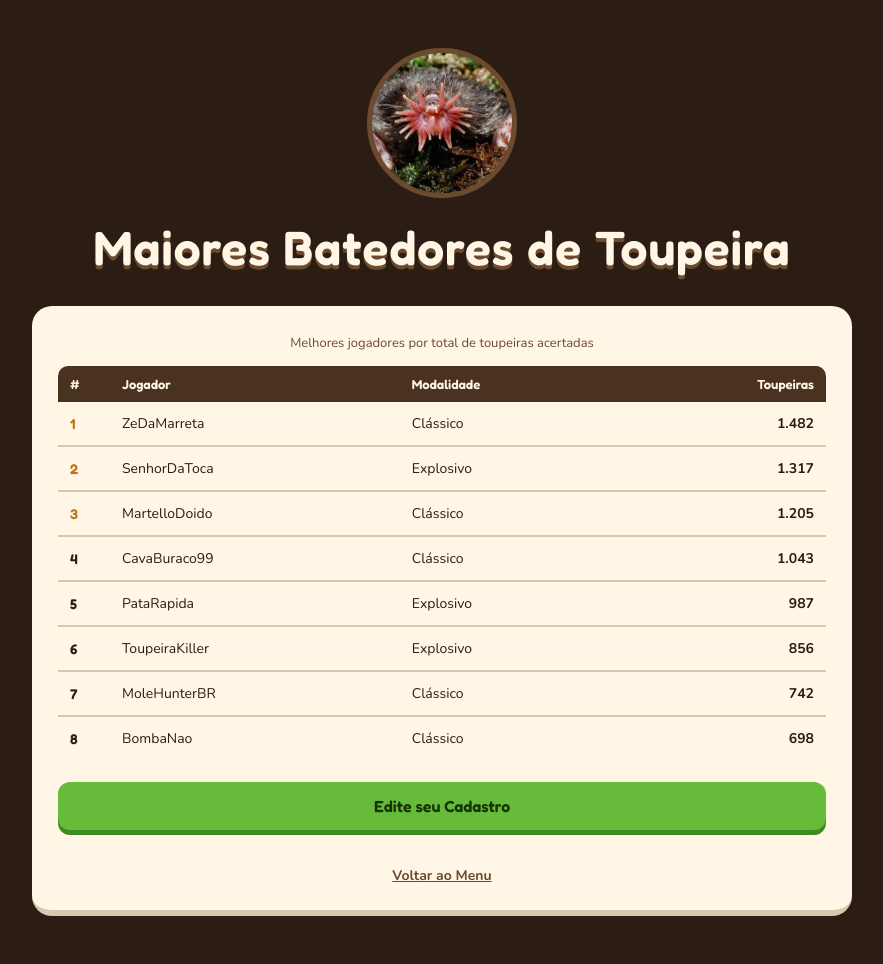
After one commit to NicolasFogacaCosta/SI401-Whack-a-Mole, a PHP site: page /ranking.html in a window 1280 px wide. The commit adds this page. Shown: the whole page, without its empty margins (198-1081 px from the left). Run offline with PHP 8.4, Linux system fonts and the light colour scheme.

Commit message:
Add files via upload
Terminei menu

Fiz ranking e historico

```diff
--- /dev/null
+++ b/ranking.html
@@ -0,0 +1,94 @@
+<!DOCTYPE html>
+<html lang="pt">
+    <head>
+        <meta charset="UTF-8">
+        <title>Whack-a-Mole Ranking</title>
+        <link rel="stylesheet" href="style.css">
+    </head>
+
+    <body>
+        <header class="login-screen">
+            <div class="login-screen-art">
+                <img src="img/thumb-mole.jpg" alt="thumb-art">
+            </div>
+
+            <div class="login-screen-title">
+                <h1>Maiores Batedores de Toupeira</h1>
+            </div>
+        </header>
+
+        <main class="forms">
+            <section class="forms-card forms-card--largo">
+                <table class="ranking">
+                    <caption>Melhores jogadores por total de toupeiras acertadas</caption>
+
+                    <thead>
+                        <tr>
+                            <th scope="col" class="col-pos">#</th>
+                            <th scope="col">Jogador</th>
+                            <th scope="col">Modalidade</th>
+                            <th scope="col" class="col-acertos">Toupeiras</th>
+                        </tr>
+                    </thead>
+
+                    <tbody>
+                        <tr>
+                            <td class="col-pos">1</td>
+                            <td>ZeDaMarreta</td>
+                            <td>Clássico</td>
+                            <td class="col-acertos">1.482</td>
+                        </tr>
+                        <tr>
+                            <td class="col-pos">2</td>
+                            <td>SenhorDaToca</td>
+                            <td>Explosivo</td>
+                            <td class="col-acertos">1.317</td>
+                        </tr>
+                        <tr>
+                            <td class="col-pos">3</td>
+                            <td>MartelloDoido</td>
+                            <td>Clássico</td>
+                            <td class="col-acertos">1.205</td>
+                        </tr>
+                        <tr>
+                            <td class="col-pos">4</td>
+                            <td>CavaBuraco99</td>
+                            <td>Clássico</td>
+                            <td class="col-acertos">1.043</td>
+                        </tr>
+                        <tr>
+                            <td class="col-pos">5</td>
+                            <td>PataRapida</td>
+                            <td>Explosivo</td>
+                            <td class="col-acertos">987</td>
+                        </tr>
+                        <tr>
+                            <td class="col-pos">6</td>
+                            <td>ToupeiraKiller</td>
+                            <td>Explosivo</td>
+                            <td class="col-acertos">856</td>
+                        </tr>
+                        <tr>
+                            <td class="col-pos">7</td>
+                            <td>MoleHunterBR</td>
+                            <td>Clássico</td>
+                            <td class="col-acertos">742</td>
+                        </tr>
+                        <tr>
+                            <td class="col-pos">8</td>
+                            <td>BombaNao</td>
+                            <td>Clássico</td>
+                            <td class="col-acertos">698</td>
+                        </tr>
+                    </tbody>
+                </table>
+
+                <div class="field">
+                    <a href="edicao.html" class="btn btn--primary">Edite seu Cadastro</a>
+                </div>
+
+                <a href="menu.html" class="link-secundario">Voltar ao Menu</a>
+            </section>
+        </main>
+    </body>
+</html>
--- a/style.css
+++ b/style.css
@@ -138,6 +138,10 @@ body{
 
 /* Botoes */
 
+a.btn{
+    text-decoration: none;
+}
+
 .btn{
     display: inline-flex;
     align-items: center;
@@ -203,3 +207,72 @@ body{
 .link-secundario:hover{
     color: var(--grama-hover);
 }
+
+/* historico.html e ranking.html */
+
+.forms-card--largo{
+    max-width: 820px;
+}
+
+.tabela-wrap{
+    width: 100%;
+    overflow-x: auto;
+}
+
+.ranking{
+    width: 100%;
+    margin-bottom: 22px;
+    border-collapse: collapse;
+    font-size: 14px;
+    text-align: left;
+}
+
+.ranking caption{
+    margin-bottom: 14px;
+    font-size: 13px;
+    color: var(--terra-borda);
+}
+
+.ranking th{
+    padding: 10px 12px;
+    font-family: var(--fonte-titulo);
+    font-weight: 600;
+    font-size: 13px;
+    color: var(--creme-texto);
+    background: var(--terra-ui);
+}
+
+.ranking th:first-child{
+    border-radius: var(--raio-campo) 0 0 0;
+}
+
+.ranking th:last-child{
+    border-radius: 0 var(--raio-campo) 0 0;
+}
+
+.ranking td{
+    padding: 12px;
+    color: var(--terra-fundo);
+    border-bottom: 2px solid var(--creme-texto2);
+}
+
+.ranking tbody tr:last-child td{
+    border-bottom: none;
+}
+
+.col-pos{
+    width: 52px;
+    font-family: var(--fonte-titulo);
+    font-weight: 600;
+    color: var(--terra-borda);
+}
+
+.col-acertos{
+    text-align: right;
+    font-weight: 700;
+}
+
+/* Podio do ranking */
+.ranking tbody tr:nth-child(-n+3) .col-pos{
+    color: var(--sol-hover);
+}
```
Also changed, not shown: edicao.html (added, +52 -0 lines), historico.html (added, +94 -0 lines), menu.html (+7 -3 lines).
